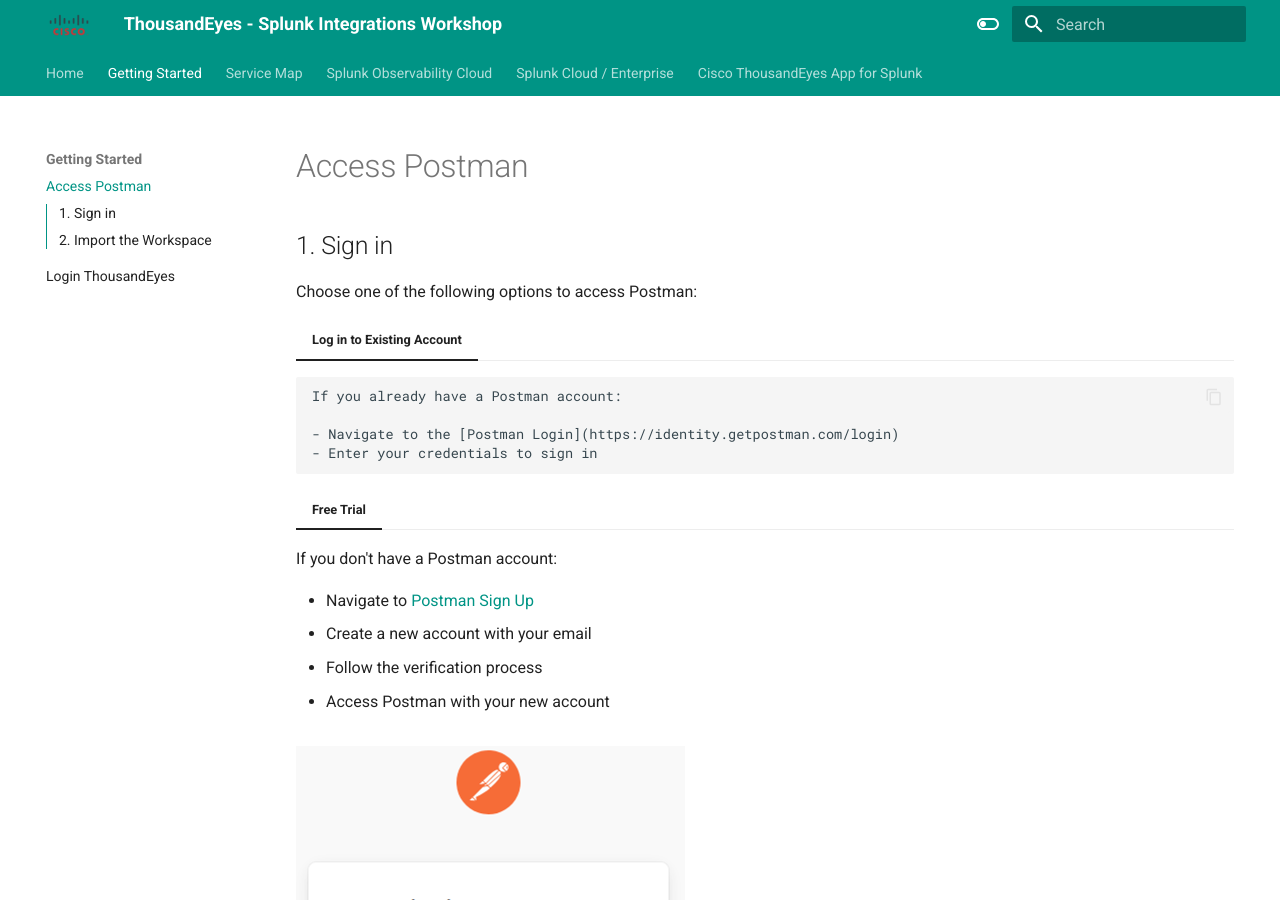
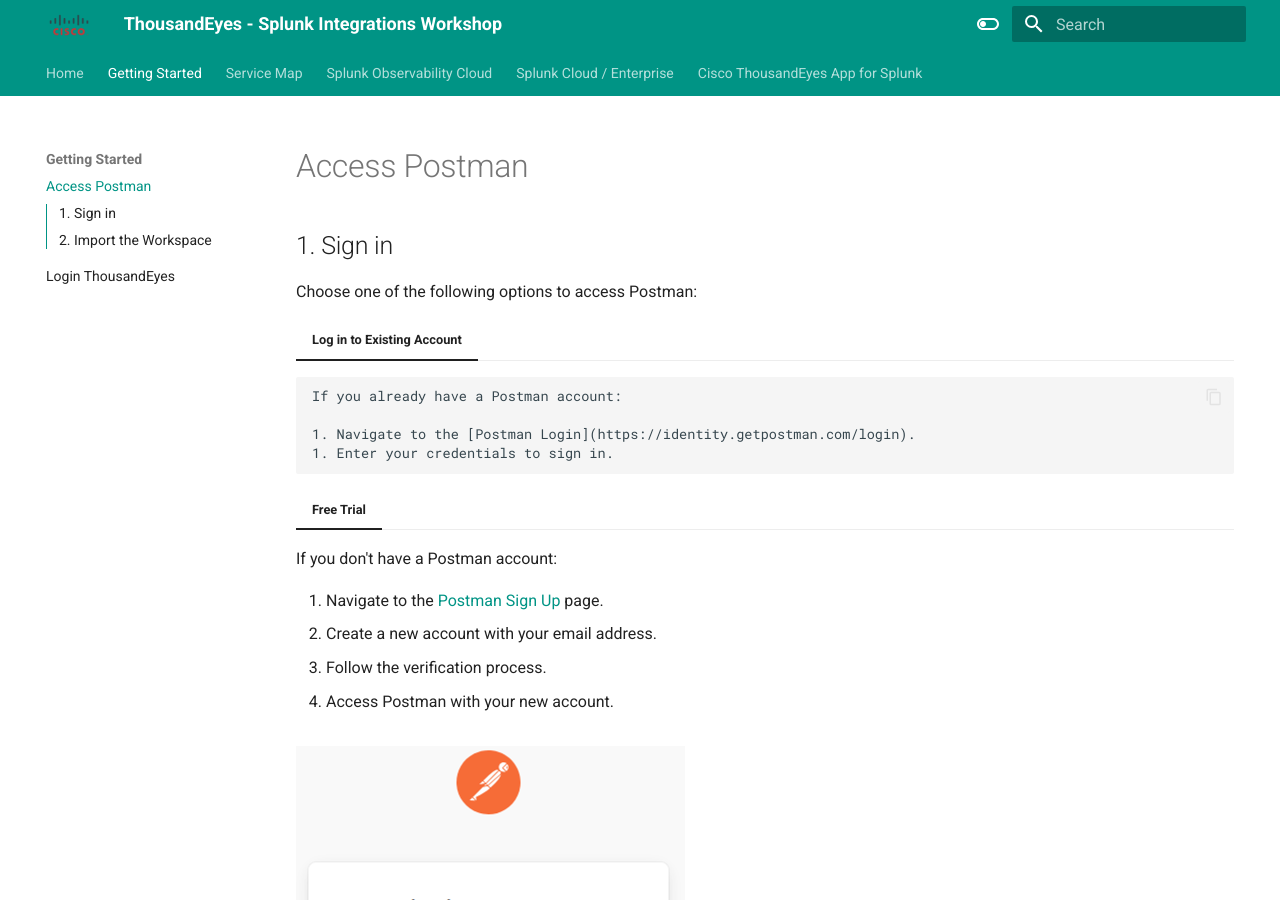
Before and after one commit to antonjim-te/thousandeyes-splunk-integrations-workshop, an MkDocs documentation site: the page built from docs/getting_started/access_postman.md, in a window 1280 px wide and 900 px high. Built offline with MkDocs 1.6.1 and Material for MkDocs 9.7.7, drawn with Linux system fonts in a browser that asks for light colours.

Commit message:
Update access_postman.md

```diff
--- a/docs/getting_started/access_postman.md
+++ b/docs/getting_started/access_postman.md
@@ -9,18 +9,18 @@
 
     If you already have a Postman account:
 
-    - Navigate to the [Postman Login](https://identity.getpostman.com/login)
-    - Enter your credentials to sign in
+    1. Navigate to the [Postman Login](https://identity.getpostman.com/login).
+    1. Enter your credentials to sign in.
 
 
 === "Free Trial"
 
     If you don't have a Postman account:
 
-    - Navigate to [Postman Sign Up](https://identity.getpostman.com/signup)
-    - Create a new account with your email
-    - Follow the verification process
-    - Access Postman with your new account
+    1. Navigate to the [Postman Sign Up](https://identity.getpostman.com/signup) page.
+    1. Create a new account with your email address.
+    1. Follow the verification process.
+    1. Access Postman with your new account.
 
 
 ![Postman Sign in](../img/postman/signin.png)
```
